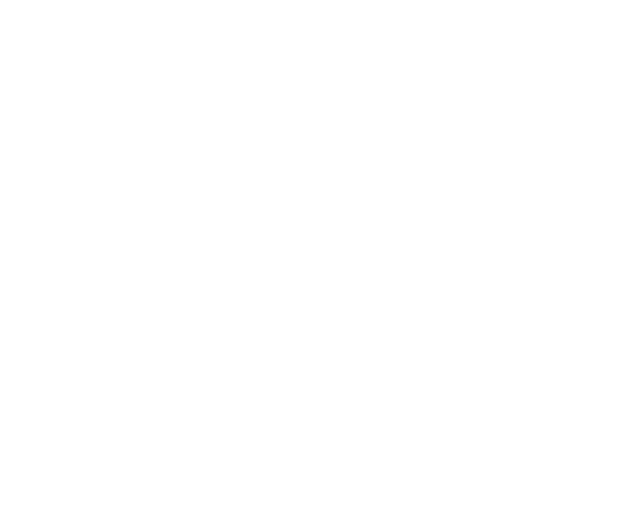
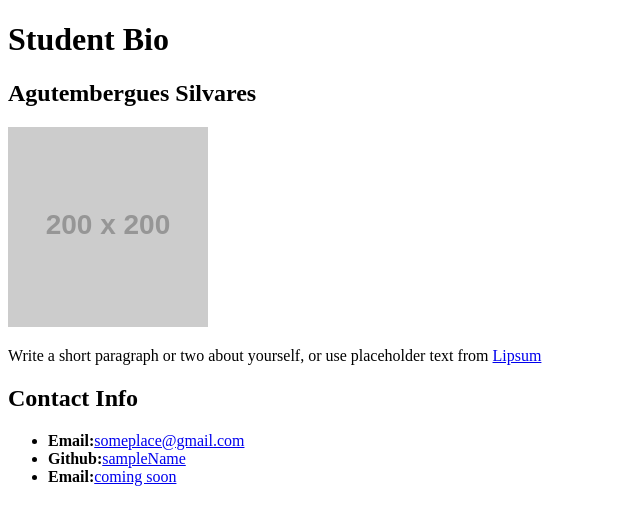
Before and after one commit to gutemsilvares/zen-garden, a plain HTML site: page index.html in a window 1280 px wide. Shown: the whole page, without its empty margins (0-640 px from the left). Drawn offline with Linux system fonts and the light colour scheme; placeholder pictures from the web are drawn by us.

Commit message:
add content to HTML

```diff
--- a/index.html
+++ b/index.html
@@ -7,6 +7,20 @@
     <title>Document</title>
 </head>
 <body>
+    <h1>Student Bio</h1>
 
+    <h2>Agutembergues Silvares</h2>
+
+    <img src="http://placehold.it/200x200" alt="" width="200px" height="200px">
+
+    <p>Write a short paragraph or two about yourself, or use placeholder text from <a href="www.lipsum.com">Lipsum</a></p>
+
+    <h2>Contact Info</h2>
+    <ul>
+        <li><b>Email:</b><a href="#">someplace@gmail.com</a></li>
+        <li><b>Github:</b><a href="#">sampleName</a></li>
+        <li><b>Email:</b><a href="#">coming soon</a></li>
+
+    </ul>
 </body>
 </html>
```
